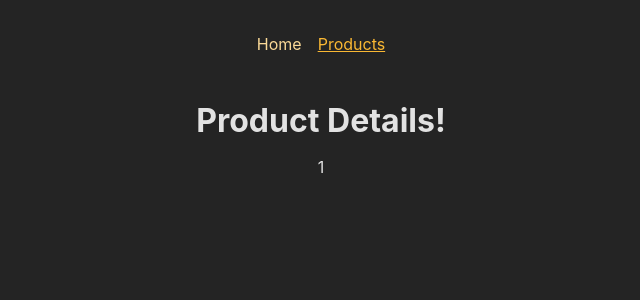
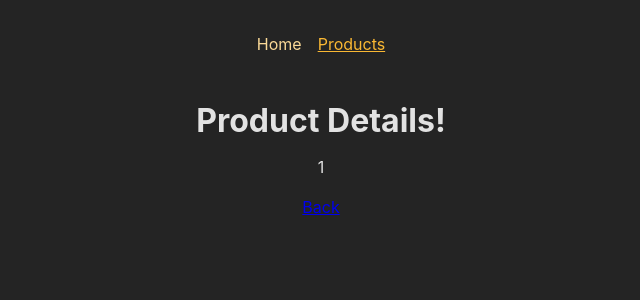
Before and after one commit to RezaBG/Multi-page_SPA_React_Router, a React (Create React App) app: page /products/1 in a window 1280 px wide. Shown: the top 300 px of the page, without its empty margins (319-959 px from the left). Built offline with nearby package versions, Linux system fonts and the light colour scheme.

Commit message:
Relative path

```diff
--- a/src/App.js
+++ b/src/App.js
@@ -24,9 +24,9 @@
     element: <RootLayout />,
     errorElement: <ErrorPage />,
     children: [
-      { path: "/", element: <HomePage /> },
-      { path: "/products", element: <ProductsPage /> },
-      { path: "/products/:productId", element: <ProductDetailPage /> },
+      { path: "", element: <HomePage /> },
+      { path: "products", element: <ProductsPage /> },
+      { path: "products/:productId", element: <ProductDetailPage /> },
     ],
   },
 ]);
--- a/src/pages/Home.js
+++ b/src/pages/Home.js
@@ -11,7 +11,7 @@
     <>
       <h1>My Home Page</h1>{" "}
       <p>
-        Go to <Link to="/products">the list of products</Link>.
+        Go to <Link to="products">the list of products</Link>.
       </p>
       <p>
         <button onClick={navigateHandler}>Navigate</button>
--- a/src/pages/ProductDetails.js
+++ b/src/pages/ProductDetails.js
@@ -1,4 +1,4 @@
-import { useParams } from "react-router-dom";
+import { useParams, Link } from "react-router-dom";
 
 function ProductDetailPage() {
   const params = useParams();
@@ -8,6 +8,11 @@
       {" "}
       <h1>Product Details!</h1>
       <p>{params.productId}</p>
+      <p>
+        <Link to=".." relative="path">
+          Back
+        </Link>
+      </p>
     </>
   );
 }
--- a/src/pages/Products.js
+++ b/src/pages/Products.js
@@ -13,7 +13,7 @@
       <ul>
         {PRODUCTS.map((prod) => (
           <li key={prod.id}>
-            <Link to={`/products/${prod.id}`}>{prod.title}</Link>
+            <Link to={prod.id}>{prod.title}</Link>
           </li>
         ))}
       </ul>
```
